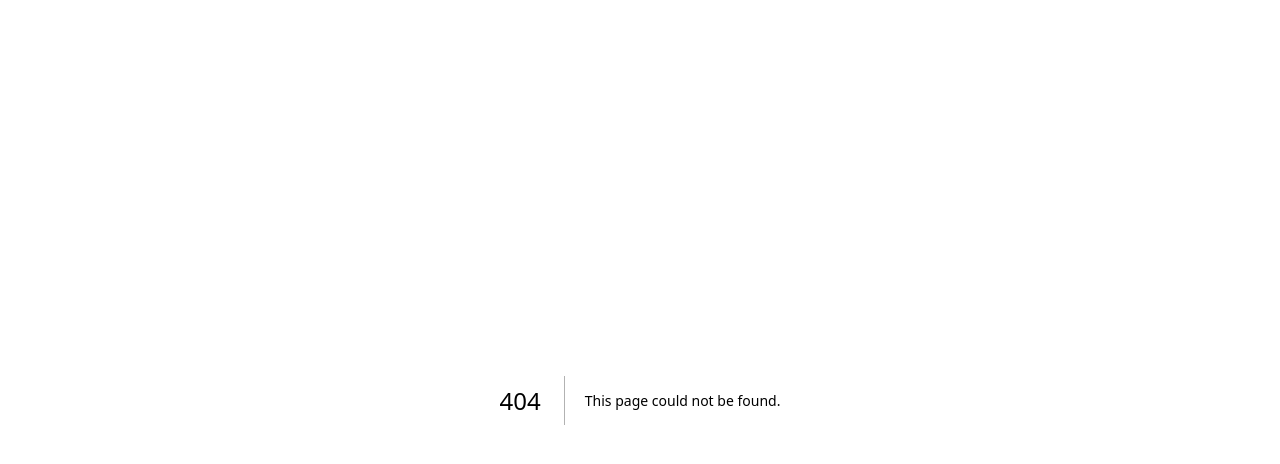
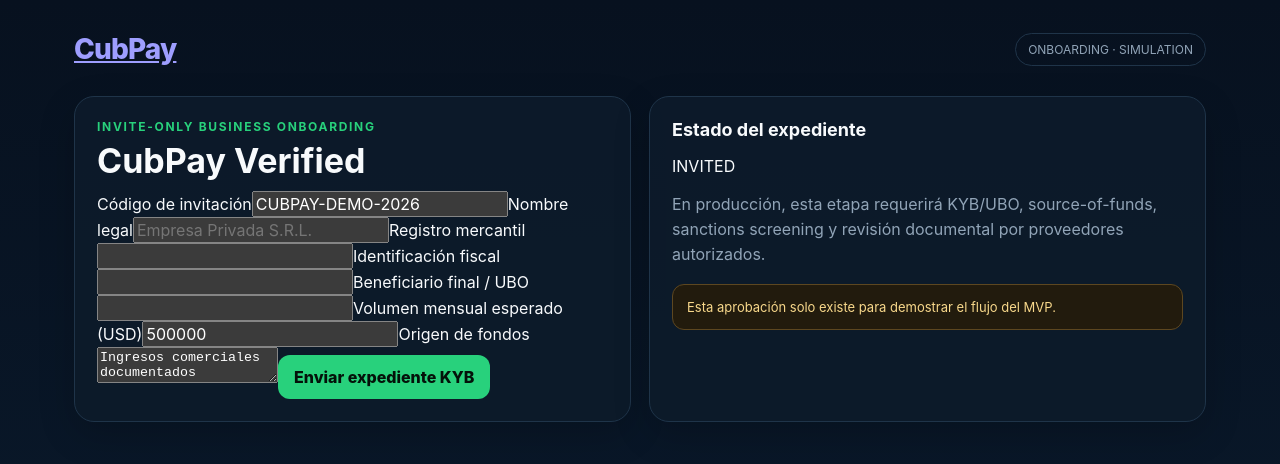
Before and after one commit to mrvlamusic/AGH-, a Next.js app in the folder apps/web/: page /onboarding in a window 1280 px wide. Before the commit this address had no page. Shown: the top 464 px of the page. Built offline with nearby package versions, Linux system fonts and the light colour scheme.

Commit message:
feat: add invite-only KYB onboarding demo

```diff
--- /dev/null
+++ b/apps/web/app/onboarding/page.tsx
@@ -0,0 +1,81 @@
+"use client";
+
+import { FormEvent, useEffect, useState } from "react";
+import Link from "next/link";
+
+type Org = {
+  inviteCode: string;
+  legalName: string;
+  registrationNo: string;
+  taxId: string;
+  ownerName: string;
+  expectedMonthlyVolume: string;
+  sourceOfFunds: string;
+  status: "INVITED" | "KYB_PENDING" | "VERIFIED";
+};
+
+const KEY = "cubpay-demo-organization";
+
+export default function OnboardingPage() {
+  const [org, setOrg] = useState<Org>({
+    inviteCode: "CUBPAY-DEMO-2026",
+    legalName: "",
+    registrationNo: "",
+    taxId: "",
+    ownerName: "",
+    expectedMonthlyVolume: "500000",
+    sourceOfFunds: "Ingresos comerciales documentados",
+    status: "INVITED",
+  });
+
+  useEffect(() => {
+    const stored = localStorage.getItem(KEY);
+    if (stored) setOrg(JSON.parse(stored));
+  }, []);
+
+  function submit(e: FormEvent) {
+    e.preventDefault();
+    const next = { ...org, status: "KYB_PENDING" as const };
+    localStorage.setItem(KEY, JSON.stringify(next));
+    setOrg(next);
+  }
+
+  function approveDemo() {
+    const next = { ...org, status: "VERIFIED" as const };
+    localStorage.setItem(KEY, JSON.stringify(next));
+    setOrg(next);
+  }
+
+  return (
+    <main className="shell">
+      <div className="topbar">
+        <Link href="/" className="brand">CubPay</Link>
+        <div className="badge">ONBOARDING · SIMULATION</div>
+      </div>
+
+      <section className="grid">
+        <form className="panel form" onSubmit={submit}>
+          <div className="eyebrow">Invite-only business onboarding</div>
+          <h1 style={{fontSize:34}}>CubPay Verified</h1>
+          <label>Código de invitación<input value={org.inviteCode} onChange={e=>setOrg({...org,inviteCode:e.target.value})} required /></label>
+          <label>Nombre legal<input value={org.legalName} onChange={e=>setOrg({...org,legalName:e.target.value})} placeholder="Empresa Privada S.R.L." required /></label>
+          <label>Registro mercantil<input value={org.registrationNo} onChange={e=>setOrg({...org,registrationNo:e.target.value})} required /></label>
+          <label>Identificación fiscal<input value={org.taxId} onChange={e=>setOrg({...org,taxId:e.target.value})} required /></label>
+          <label>Beneficiario final / UBO<input value={org.ownerName} onChange={e=>setOrg({...org,ownerName:e.target.value})} required /></label>
+          <label>Volumen mensual esperado (USD)<input type="number" value={org.expectedMonthlyVolume} onChange={e=>setOrg({...org,expectedMonthlyVolume:e.target.value})} min="1" required /></label>
+          <label>Origen de fondos<textarea value={org.sourceOfFunds} onChange={e=>setOrg({...org,sourceOfFunds:e.target.value})} required /></label>
+          <button className="cta" type="submit">Enviar expediente KYB</button>
+        </form>
+
+        <section className="panel">
+          <h2>Estado del expediente</h2>
+          <div className={"status status-"+org.status.toLowerCase()}>{org.status}</div>
+          <p>En producción, esta etapa requerirá KYB/UBO, source-of-funds, sanctions screening y revisión documental por proveedores autorizados.</p>
+          {org.status === "KYB_PENDING" && <button className="cta" onClick={approveDemo}>Aprobar KYB (sandbox)</button>}
+          {org.status === "VERIFIED" && <Link href="/simulation" className="cta linkButton">Entrar al Trading Desk</Link>}
+          <div className="notice">Esta aprobación solo existe para demostrar el flujo del MVP.</div>
+        </section>
+      </section>
+    </main>
+  );
+}
```
